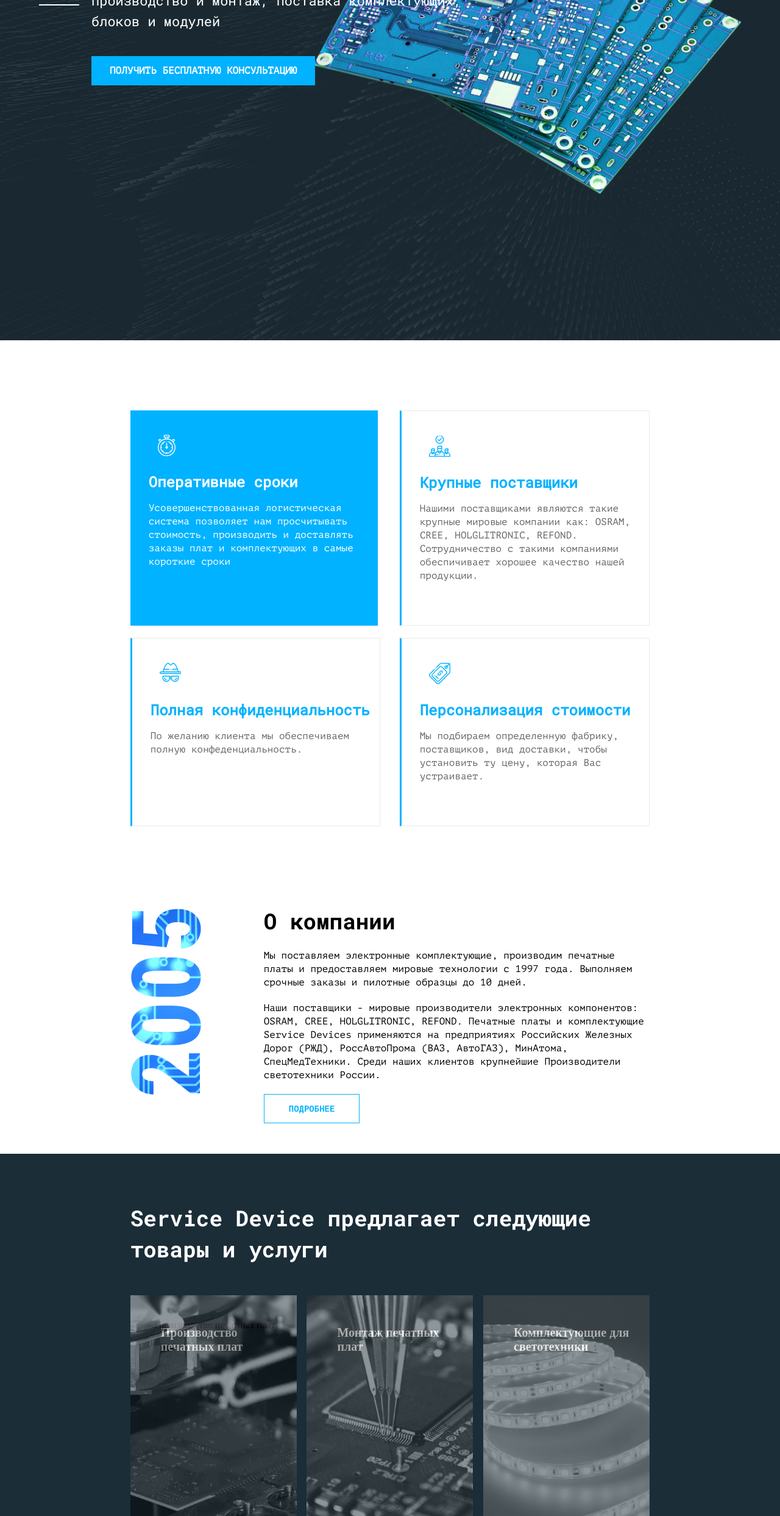
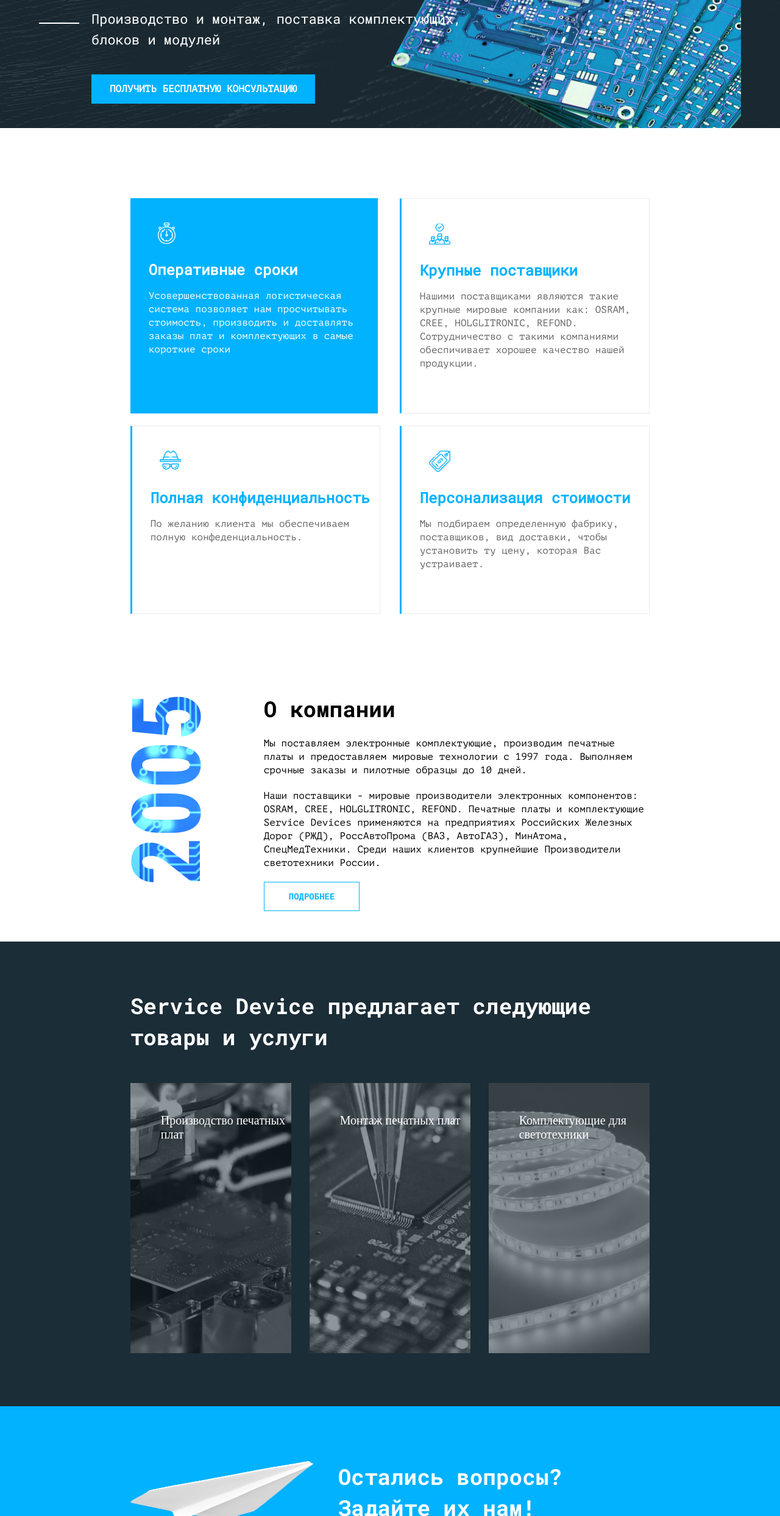
Before and after one commit to anyakul/smart-device, a website: page source/index.html in a window 1280 px wide. Shown: the part 314-2800 px from the top of the page at 61% size. Drawn offline with nearby package versions, Linux system fonts and the light colour scheme; files that its build step writes are made by us from their sources; files whose address does not match are found by name.

Commit message:
заканчиваю блок хедер, преимуществ, сервисы

```diff
--- a/source/sass/blocks/contacts.scss
+++ b/source/sass/blocks/contacts.scss
@@ -32,7 +32,7 @@
   }
 
   .contacts__item {
-    margin-right: 0;
+    margin-right: 10px;
   }
 
   .contacts__button {
--- a/source/sass/blocks/footer-logo.scss
+++ b/source/sass/blocks/footer-logo.scss
@@ -1,5 +1,6 @@
 .footer-logo {
   @include flex-row;
+  justify-content: space-around;
   margin-bottom: 30px;
 }
 
--- a/source/sass/blocks/header.scss
+++ b/source/sass/blocks/header.scss
@@ -16,7 +16,7 @@
 
 .header__menu {
   @include flex-row;
-  width: 70%;
+  min-width: 70%;
 }
 
 .header__navigation {
@@ -24,7 +24,7 @@
 }
 
 .header__contacts {
-  width: 90%;
+  min-width: 80%;
 }
 
 .header__promo {
@@ -37,7 +37,7 @@
   }
 
   .header__menu {
-    width: 150px;
+    min-width: 150px;
   }
 
   .header__navigation {
@@ -45,7 +45,7 @@
   }
 
   .header__contacts {
-    width: 90px;
+    min-width: 90px;
   }
 }
 
--- a/source/sass/blocks/promo.scss
+++ b/source/sass/blocks/promo.scss
@@ -1,28 +1,20 @@
 .promo {
-  height: 640px;
   @include flex-row;
   color: $white-color;
   padding-bottom: 40px;
-  padding-top: 60px;
   margin: 0 auto;
-  overflow: hidden;
   background-image: url("../../img/motherboard.png");
   background-size: 700px 500px;
   background-repeat: no-repeat;
-  background-position: 100% 0;
-}
-
-.promo__image {
-  min-width: inherit;
-  margin: 0 0 0 10%;
-  position: relative;
-  left: 0;
+  background-position: left calc(50% + 352px) top 0;
 }
 
 .promo__title {
+  padding-top: 60px;
   font-family: $roboto-mono-regular-font;
   text-transform: uppercase;
   font-size: 80px;
+  margin-bottom: 30px;
   width: 100%;
 }
 
@@ -70,6 +62,11 @@
 }
 
 @media (max-width: $tablet-width) {
+  .promo {
+    background-size: 700px 500px;
+    background-origin: border-box;
+  }
+
   .promo__icon svg {
     width: 33px;
     height: 2px;
@@ -89,9 +86,13 @@
 }
 
 @media (max-width: $mobile-width) {
-  .promo {
-    background-size: 100%;
-    background-position: 20% 0;
+  .promo__title {
+    margin-top: 220px;
+    font-family: $roboto-mono-regular-font;
+    text-transform: uppercase;
+    font-size: 40px;
+    margin-bottom: 30px;
+    width: 100%;
   }
 
   .promo__button--desktop {
@@ -111,11 +112,12 @@
     margin: 0;
   }
 
-  .promo__title {
-    font-size: 40px;
-  }
-
   .promo__description {
     font-size: 16px;
   }
+
+  .promo {
+    background-size: 100% 300px;
+    background-position: center top;
+  }
 }
--- a/source/sass/blocks/services.scss
+++ b/source/sass/blocks/services.scss
@@ -29,69 +29,32 @@
   padding-left: 50px;
   padding-right: 10px;
   min-height: 400px;
-  width: 25%;
+  width: 24%;
   background-size: 100%;
   background-color: transparent;
   margin-bottom: 20px;
-  z-index: 20;
-}
-
-.services__item--production::before {
-  content: "Производство печатных плат";
-  opacity: 1;
-  top: 40px;
-  left: 40px;
-  position: absolute;
-  z-index: 1;
 }
 
 .services__info {
+  position: absolute;
   color: $white-color;
-  opacity: 1;
   font-size: 20px;
-  font-weight: bold;
+  z-index: 10;
+}
+
+.services__item--parts::after {
+  @include picture-after;
+  background-image: url("../../img/parts.png");
 }
 
 .services__item--production::after {
-  content: "";
+  @include picture-after;
   background-image: url("../../img/producing.png");
-  background-size: 100%;
-  background-repeat: no-repeat;
-  opacity: 0.5;
-  top: 0;
-  left: 0;
-  bottom: 0;
-  right: 0;
-  position: absolute;
-  z-index: 1;
 }
 
 .services__item--mounting::after {
-  content: "";
+  @include picture-after;
   background-image: url("../../img/mounting.png");
-  background-size: 100%;
-  background-repeat: no-repeat;
-  opacity: 0.5;
-  top: 0;
-  left: 0;
-  bottom: 0;
-  right: 0;
-  position: absolute;
-  z-index: 1;
-}
-
-.services__item--parts::after {
-  content: "";
-  background-image: url("../../img/parts.png");
-  background-size: 100%;
-  background-repeat: no-repeat;
-  opacity: 0.5;
-  top: 0;
-  left: 0;
-  bottom: 0;
-  right: 0;
-  position: absolute;
-  z-index: 0;
 }
 
 @media (max-width: $tablet-width) {
--- a/source/sass/blocks/social-list.scss
+++ b/source/sass/blocks/social-list.scss
@@ -1,4 +1,5 @@
 .social-list {
   @include flex-row;
   @include cancel;
+  width: 3px;
 }
--- a/source/sass/mixins.scss
+++ b/source/sass/mixins.scss
@@ -39,6 +39,7 @@
 }
 
 @mixin page-size {
+  max-width: 1400px;
   width: 90%;
   margin: 0 auto;
   overflow: hidden;
@@ -137,3 +138,16 @@
     background-repeat: no-repeat;
   }
 }
+
+@mixin picture-after {
+  content: "";
+  background-size: 100%;
+  background-repeat: no-repeat;
+  opacity: 0.5;
+  top: 0;
+  left: 0;
+  bottom: 0;
+  right: 0;
+  position: absolute;
+  z-index: 5;
+}
```
